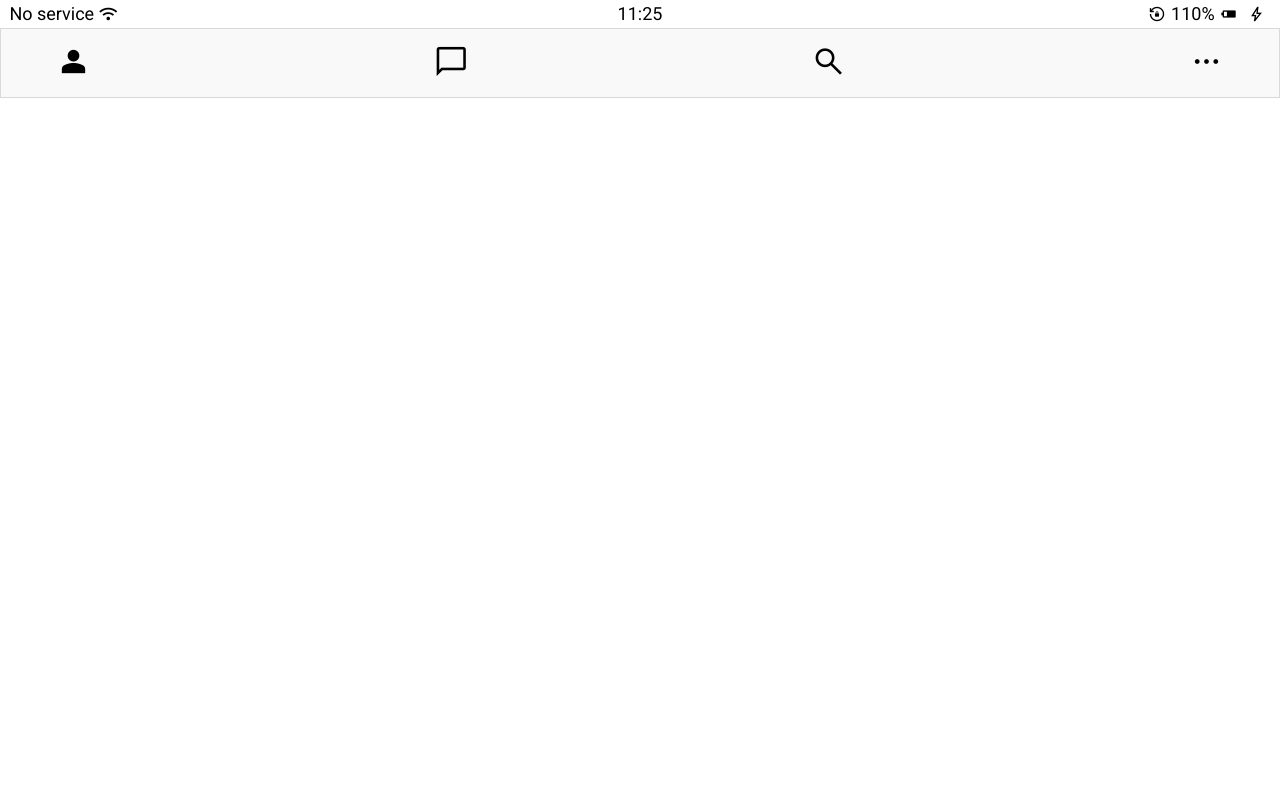
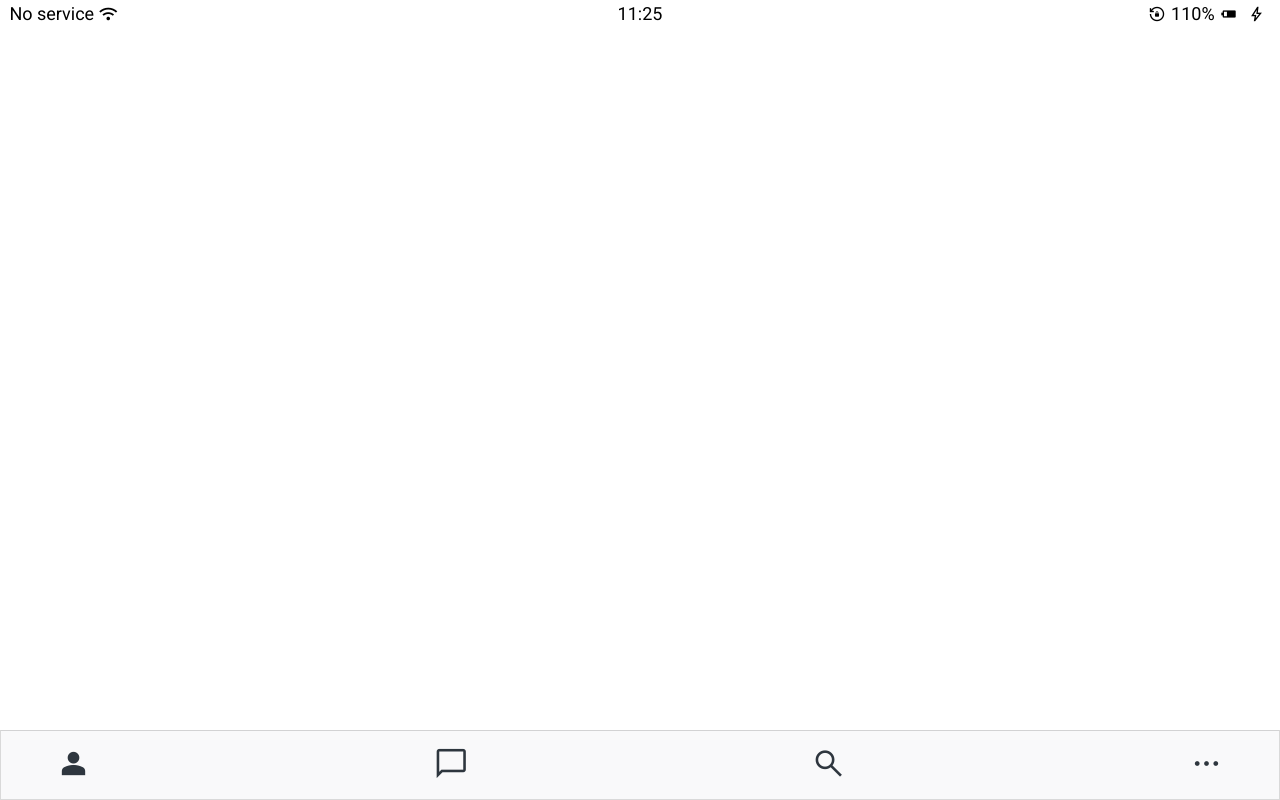
Before and after one commit to MoongStory/Moon-Light-Project, a PHP site: page /friends.html in a window 1280 px wide. Run offline with PHP 8.4, Linux system fonts and the light colour scheme.

Commit message:
코코아 클론 #6.11

```diff
--- a/HTML & CSS/kokoa clone/study/css/components/nav-bar.css
+++ b/HTML & CSS/kokoa clone/study/css/components/nav-bar.css
@@ -2,6 +2,11 @@
   background-color: #f9f9fa;
   border: 1px solid #d9d9d9;
   padding: 15px 55px;
+  border-top: 1px solid rgba(121, 121, 121, 0.3);
+  position: fixed;
+  bottom: 0;
+  width: 100%;
+  box-sizing: border-box;
 }
 
 .nav__list {
@@ -11,7 +16,7 @@
 
 .nav-bar__material-symbols-outlined {
   font-size: 35px;
-  color: black;
+  color: #2e363e;
 }
 
 .nav-bar__material-symbols-outlined.activate {
--- a/HTML & CSS/kokoa clone/study/css/components/status-bar.css
+++ b/HTML & CSS/kokoa clone/study/css/components/status-bar.css
@@ -2,6 +2,10 @@
   display: flex;
   justify-content: center;
   padding: 5px 3px;
+  position: fixed;
+  top: 0;
+  width: 100%;
+  box-sizing: border-box;
 }
 
 .status-bar__column {
--- a/HTML & CSS/kokoa clone/study/css/reset.css
+++ b/HTML & CSS/kokoa clone/study/css/reset.css
@@ -131,3 +131,8 @@ table {
 input:focus {
   outline: none;
 }
+
+a {
+  color: inherit;
+  text-decoration: none;
+}
```
